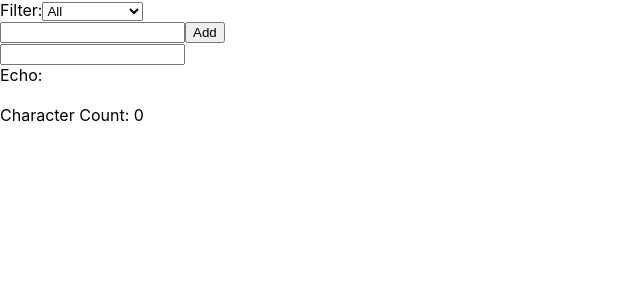
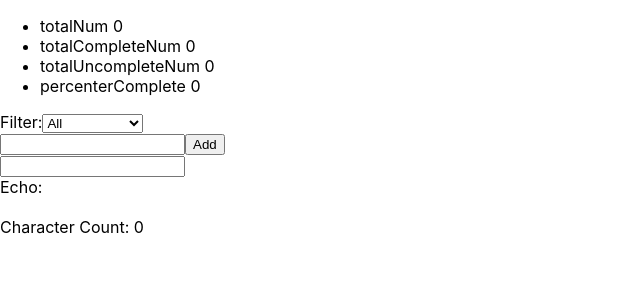
Before and after one commit to devdongil/recoil-app, a React (Create React App) app: page / in a window 1280 px wide. Shown: the top 300 px of the page, without its empty margins (0-640 px from the left). Built offline with nearby package versions, Linux system fonts and the light colour scheme.

Commit message:
Add: 할일 통계
통계 기능 추가

```diff
--- a/src/stage2/TodoList.js
+++ b/src/stage2/TodoList.js
@@ -9,6 +9,7 @@ import {
 import TodoItemCreator from "./TodoItemCreator";
 import TodoItem from "./TodoItem";
 import TodoListFilter from "./TodoListFilter";
+import TodoListStats from "./TodoListStats";
 
 /**
  * atom은 Recoil의 상태를 표현한다<br>
@@ -48,6 +49,25 @@ const filteredTodoListState = selector({
   },
 });
 
+const todoListStatsState = selector({
+  key: 'todoListStatsState',
+  get: ({ get }) => {
+    const todoList = get(todoListState);
+    const totalNum = todoList.length;
+    const totalCompleteNum = todoList.filter((todoItem) => todoItem.isComplete).length;
+    const totalUncompleteNum = totalNum - totalCompleteNum;
+    const percenterComplete = totalNum === 0 ? 0 : Math.round(totalCompleteNum / totalNum * 100);
+
+    return {
+      totalNum,
+      totalCompleteNum,
+      totalUncompleteNum,
+      percenterComplete,
+    };
+  },
+
+});
+
 function TodoItemList() {
   /**
    * useRecoilValue는 atom을 읽기만 할 때 이 Hook를 사용한다<br>
@@ -69,6 +89,7 @@ function TodoItemList() {
 function TodoList() {
   return (
     <div>
+      <TodoListStats {...{ todoListStatsState }} />
       <TodoListFilter {...{ todoListFilterState }} />
       <TodoItemCreator {...{ todoListState }} />
       <TodoItemList />
--- /dev/null
+++ b/src/stage2/TodoListStats.js
@@ -0,0 +1,30 @@
+
+import React from 'react';
+import {
+  RecoilRoot,
+  atom,
+  selector,
+  useRecoilState,
+  useRecoilValue,
+} from 'recoil';
+import TodoItemCreator from "./TodoItemCreator";
+
+function TodoListStats({ todoListStatsState }) {
+  const {
+    totalNum,
+    totalCompleteNum,
+    totalUncompleteNum,
+    percenterComplete,
+  } = useRecoilValue(todoListStatsState);
+
+  return (<>
+    <ul>
+      <li>totalNum { totalNum }</li>
+      <li>totalCompleteNum { totalCompleteNum }</li>
+      <li>totalUncompleteNum { totalUncompleteNum }</li>
+      <li>percenterComplete { percenterComplete }</li>
+    </ul>
+  </>);
+}
+
+export default TodoListStats;
```
